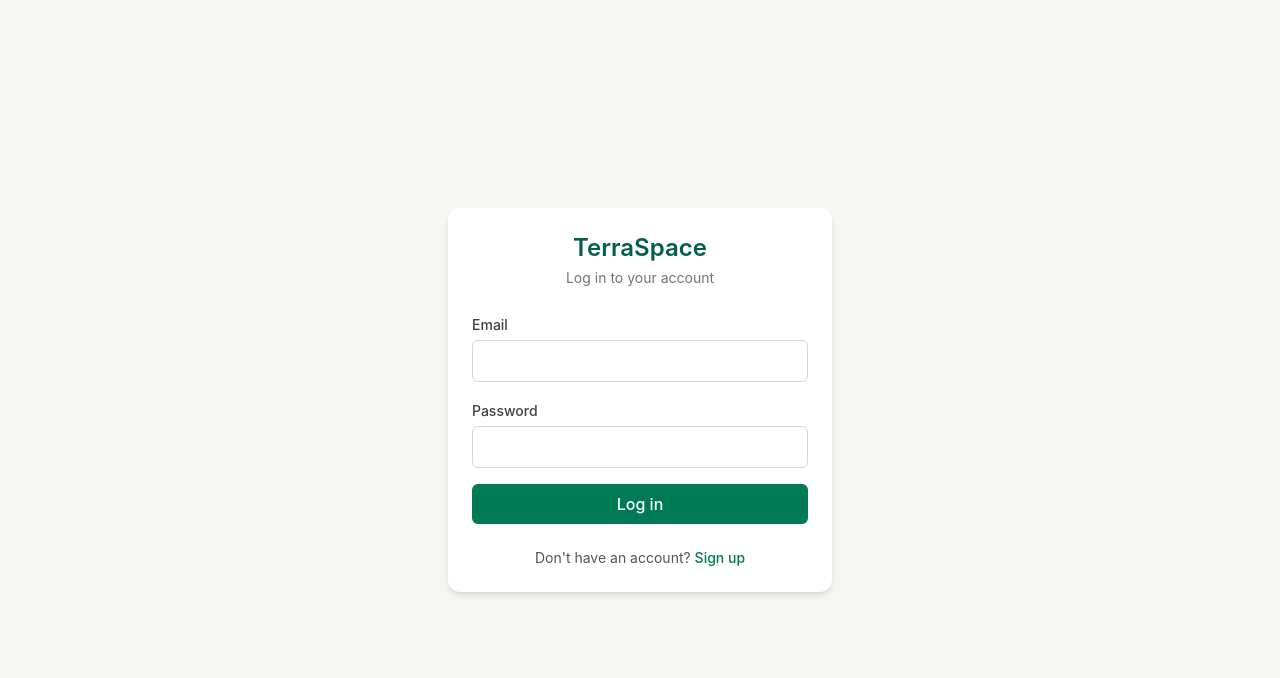
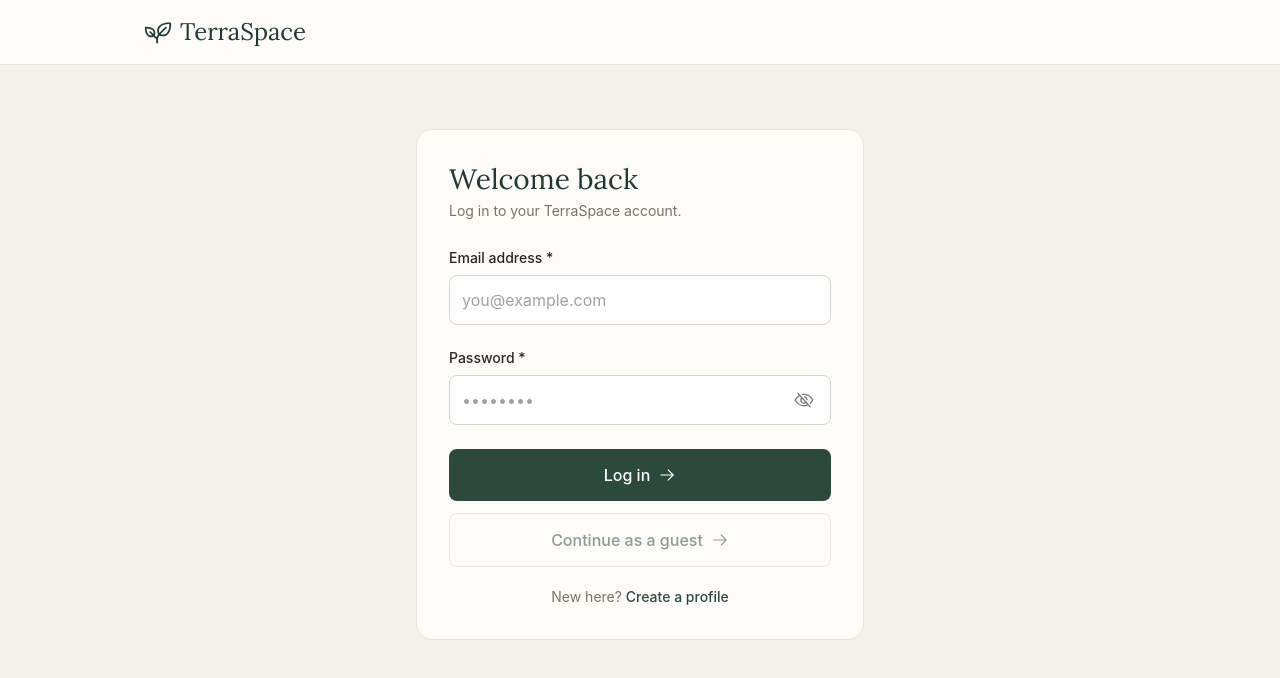
Before and after one commit to Viktor-Marunic/Terrarium-webapp, a React (Vite) app in the folder frontend/: page /login in a window 1280 px wide. Shown: the top 678 px of the page. Built offline with nearby package versions, Linux system fonts and the light colour scheme; no server answers.

Commit message:
signup visual changes

```diff
--- a/frontend/src/components/common/ListingImage.jsx
+++ b/frontend/src/components/common/ListingImage.jsx
@@ -2,6 +2,7 @@
 // Shared by the marketplace (cards, gallery) and the shopping bag.
 // The parent sets the size/aspect ratio and must be `relative`. The photo is absolutely positioned so its own
 // size can never stretch the box: in normal flow a tall phone photo makes an aspect-ratio box grow to fit it.
+// object-contain shows the whole photo (nothing cropped or distorted); the sage background fills any leftover space.
 import { PlantIcon } from '@phosphor-icons/react'
 
 export function ListingImage({ src, alt = '' }) {
@@ -12,5 +13,5 @@ export function ListingImage({ src, alt = '' }) {
       </div>
     )
   }
-  return <img src={src} alt={alt} loading="lazy" className="absolute inset-0 h-full w-full object-cover" />
+  return <img src={src} alt={alt} loading="lazy" className="absolute inset-0 h-full w-full bg-sage-50 object-contain" />
 }
--- /dev/null
+++ b/frontend/src/features/auth/components/AuthButtons.jsx
@@ -0,0 +1,27 @@
+// The two stacked buttons under the login/sign-up forms: the submit button (dark, with an arrow) and
+// "Continue as a guest". Guest access doesn't exist yet (every page needs an account), so that one is disabled.
+import { ArrowRightIcon } from '@phosphor-icons/react'
+
+export function AuthButtons({ label, pendingLabel, isPending }) {
+  return (
+    <div className="space-y-3 pt-1">
+      <button
+        type="submit"
+        disabled={isPending}
+        className="flex w-full items-center justify-center gap-2 rounded-lg bg-forest-700 py-3.5 font-medium text-white transition-[background-color,scale] hover:bg-forest-800 disabled:opacity-60 motion-safe:active:scale-[0.98]"
+      >
+        {isPending ? pendingLabel : label}
+        {!isPending && <ArrowRightIcon size={18} aria-hidden="true" />}
+      </button>
+      <button
+        type="button"
+        disabled
+        title="Guest access is coming soon"
+        className="flex w-full items-center justify-center gap-2 rounded-lg border border-stone-300 bg-paper py-3.5 font-medium text-forest-800 disabled:cursor-not-allowed disabled:opacity-50"
+      >
+        Continue as a guest
+        <ArrowRightIcon size={18} aria-hidden="true" />
+      </button>
+    </div>
+  )
+}
--- /dev/null
+++ b/frontend/src/features/auth/components/AuthField.jsx
@@ -0,0 +1,47 @@
+// Labeled input for the login/sign-up card (TerraSpace mockup): label with a required star, optional leading
+// and trailing slots inside the box (initials preview, show-password eye), a hint, and the validation message.
+// Spread react-hook-form's register() into it. Auth-only: other forms keep using components/common/FormField.
+import { useId } from 'react'
+
+export function AuthField({ label, required = false, hint, error, leading, trailing, ...inputProps }) {
+  const id = useId()
+  const hintId = `${id}-hint`
+  const errorId = `${id}-error`
+
+  return (
+    <div>
+      <label htmlFor={id} className="text-sm font-medium text-stone-800">
+        {label}
+        {required && <span aria-hidden="true"> *</span>}
+      </label>
+      {/* The border lives on the wrapper so the slots sit inside the box; focus-within draws the focus ring. */}
+      <div
+        className={`mt-1.5 flex items-center gap-2.5 rounded-lg border bg-white px-3 transition-[border-color,box-shadow] focus-within:border-forest-700 focus-within:ring-2 focus-within:ring-forest-700/15 ${
+          error ? 'border-red-400' : 'border-stone-300'
+        }`}
+      >
+        {leading}
+        <input
+          id={id}
+          required={required}
+          aria-invalid={Boolean(error)}
+          aria-describedby={[hint && hintId, error && errorId].filter(Boolean).join(' ') || undefined}
+          // text-base (16px) stops iOS Safari from zooming in when the field is focused.
+          className="min-w-0 flex-1 bg-transparent py-3 text-base text-stone-900 placeholder:text-stone-400 focus:outline-none"
+          {...inputProps}
+        />
+        {trailing}
+      </div>
+      {hint && (
+        <p id={hintId} className="mt-1.5 text-xs text-stone-500">
+          {hint}
+        </p>
+      )}
+      {error && (
+        <p id={errorId} className="mt-1 text-sm text-red-600">
+          {error}
+        </p>
+      )}
+    </div>
+  )
+}
--- a/frontend/src/features/auth/components/LoginForm.jsx
+++ b/frontend/src/features/auth/components/LoginForm.jsx
@@ -3,7 +3,9 @@ import { useForm } from 'react-hook-form'
 import { zodResolver } from '@hookform/resolvers/zod'
 import { loginSchema } from '../schemas'
 import { useSignIn } from '../hooks'
-import { FormField } from '../../../components/common/FormField'
+import { AuthField } from './AuthField'
+import { PasswordField } from './PasswordField'
+import { AuthButtons } from './AuthButtons'
 
 export function LoginForm() {
   const signIn = useSignIn()
@@ -14,11 +16,19 @@ export function LoginForm() {
   } = useForm({ resolver: zodResolver(loginSchema) })
 
   return (
-    <form onSubmit={handleSubmit((values) => signIn.mutate(values))} className="space-y-4" noValidate>
-      <FormField label="Email" type="email" autoComplete="email" error={errors.email?.message} {...register('email')} />
-      <FormField
+    <form onSubmit={handleSubmit((values) => signIn.mutate(values))} className="space-y-5" noValidate>
+      <AuthField
+        label="Email address"
+        required
+        type="email"
+        autoComplete="email"
+        placeholder="you@example.com"
+        error={errors.email?.message}
+        {...register('email')}
+      />
+      <PasswordField
         label="Password"
-        type="password"
+        required
         autoComplete="current-password"
         error={errors.password?.message}
         {...register('password')}
@@ -28,13 +38,7 @@ export function LoginForm() {
           {signIn.error.message}
         </p>
       )}
-      <button
-        type="submit"
-        disabled={signIn.isPending}
-        className="w-full rounded-md bg-emerald-700 py-2 font-medium text-white transition-colors hover:bg-emerald-800 disabled:opacity-60"
-      >
-        {signIn.isPending ? 'Logging in…' : 'Log in'}
-      </button>
+      <AuthButtons label="Log in" pendingLabel="Logging in…" isPending={signIn.isPending} />
     </form>
   )
 }
--- /dev/null
+++ b/frontend/src/features/auth/components/PasswordField.jsx
@@ -0,0 +1,28 @@
+// Password AuthField with an eye button to show/hide what's typed (handy on phones). Pass register() props through.
+import { useState } from 'react'
+import { EyeIcon, EyeSlashIcon } from '@phosphor-icons/react'
+import { AuthField } from './AuthField'
+
+export function PasswordField(props) {
+  const [isVisible, setIsVisible] = useState(false)
+
+  return (
+    <AuthField
+      // Faded dots hint that this is the password box; used by both the login and sign-up forms.
+      placeholder="••••••••"
+      {...props}
+      type={isVisible ? 'text' : 'password'}
+      trailing={
+        <button
+          type="button"
+          onClick={() => setIsVisible((visible) => !visible)}
+          aria-label={isVisible ? 'Hide password' : 'Show password'}
+          aria-pressed={isVisible}
+          className="-mr-1 flex size-9 shrink-0 items-center justify-center rounded-md text-stone-500 hover:text-stone-800"
+        >
+          {isVisible ? <EyeIcon size={20} aria-hidden="true" /> : <EyeSlashIcon size={20} aria-hidden="true" />}
+        </button>
+      }
+    />
+  )
+}
--- a/frontend/src/features/auth/components/SignUpForm.jsx
+++ b/frontend/src/features/auth/components/SignUpForm.jsx
@@ -1,42 +1,92 @@
 // Creates an account; the database trigger creates the matching profile with the chosen username.
-import { useForm } from 'react-hook-form'
+// The username field previews the user's initials as they type, like the mockup.
+import { useForm, useWatch } from 'react-hook-form'
 import { zodResolver } from '@hookform/resolvers/zod'
+import { CheckIcon } from '@phosphor-icons/react'
 import { signUpSchema } from '../schemas'
 import { useSignUp } from '../hooks'
-import { FormField } from '../../../components/common/FormField'
+import { AuthField } from './AuthField'
+import { PasswordField } from './PasswordField'
+import { AuthButtons } from './AuthButtons'
 
 export function SignUpForm() {
   const signUp = useSignUp()
   const {
     register,
     handleSubmit,
+    control,
     formState: { errors },
-  } = useForm({ resolver: zodResolver(signUpSchema) })
+  } = useForm({ resolver: zodResolver(signUpSchema), defaultValues: { username: '', acceptTerms: false } })
+  // useWatch (not watch()) so only this value re-renders the preview and the React Compiler lint stays happy.
+  const initials = useWatch({ control, name: 'username' }).trim().slice(0, 2).toUpperCase()
 
   // Email confirmation is off, so sign-up logs the user in directly and LoginPage redirects home.
   return (
-    <form onSubmit={handleSubmit((values) => signUp.mutate(values))} className="space-y-4" noValidate>
-      <FormField label="Username" autoComplete="username" error={errors.username?.message} {...register('username')} />
-      <FormField label="Email" type="email" autoComplete="email" error={errors.email?.message} {...register('email')} />
-      <FormField
+    <form onSubmit={handleSubmit((values) => signUp.mutate(values))} className="space-y-5" noValidate>
+      <AuthField
+        label="Username"
+        required
+        autoComplete="username"
+        autoCapitalize="none"
+        placeholder="e.g. mossy_maker"
+        hint="Your profile icon is created from your username."
+        error={errors.username?.message}
+        leading={
+          <span
+            aria-hidden="true"
+            className="flex size-8 shrink-0 items-center justify-center rounded-full bg-sage-100 text-xs font-semibold text-forest-800"
+          >
+            {initials || '?'}
+          </span>
+        }
+        {...register('username')}
+      />
+      <AuthField
+        label="Email address"
+        required
+        type="email"
+        autoComplete="email"
+        placeholder="you@example.com"
+        hint="For signing in. Never shown publicly."
+        error={errors.email?.message}
+        {...register('email')}
+      />
+      <PasswordField
         label="Password"
-        type="password"
+        required
         autoComplete="new-password"
+        hint="Use at least 8 characters, including a number."
         error={errors.password?.message}
         {...register('password')}
       />
+      <div>
+        {/* Native checkbox stays (keyboard + screen readers); the styled box is drawn over it with peer-checked. */}
+        <label className="flex cursor-pointer items-start gap-3 text-sm text-stone-600">
+          <span className="relative mt-0.5 flex size-5 shrink-0">
+            <input
+              type="checkbox"
+              className="peer size-5 cursor-pointer appearance-none rounded border border-stone-300 bg-white checked:border-forest-700 checked:bg-forest-700 focus-visible:ring-2 focus-visible:ring-forest-700/30 focus-visible:outline-none"
+              aria-invalid={Boolean(errors.acceptTerms)}
+              {...register('acceptTerms')}
+            />
+            <CheckIcon
+              size={14}
+              weight="bold"
+              aria-hidden="true"
+              className="pointer-events-none absolute inset-0 m-auto hidden text-white peer-checked:block"
+            />
+          </span>
+          {/* The guideline/terms/privacy pages don't exist yet, so this is plain text for now. */}
+          <span>I agree to the Community guidelines, Terms and Privacy policy. *</span>
+        </label>
+        {errors.acceptTerms && <p className="mt-1 text-sm text-red-600">{errors.acceptTerms.message}</p>}
+      </div>
       {signUp.error && (
         <p role="alert" className="text-sm text-red-600">
           {signUp.error.message}
         </p>
       )}
-      <button
-        type="submit"
-        disabled={signUp.isPending}
-        className="w-full rounded-md bg-emerald-700 py-2 font-medium text-white transition-colors hover:bg-emerald-800 disabled:opacity-60"
-      >
-        {signUp.isPending ? 'Creating account…' : 'Create account'}
-      </button>
+      <AuthButtons label="Create my profile" pendingLabel="Creating your profile…" isPending={signUp.isPending} />
     </form>
   )
 }
--- a/frontend/src/features/marketplace/api.js
+++ b/frontend/src/features/marketplace/api.js
@@ -6,7 +6,7 @@ export const LISTINGS_PAGE_SIZE = 12
 
 // Columns every listing view needs, including the embedded seller username.
 const LISTING_COLUMNS =
-  'id, seller_id, title, description, price, condition, category, contact_info, image_urls, status, created_at, seller:profiles(username)'
+  'id, seller_id, title, description, price, condition, category, contact_info, image_urls, status, created_at, seller:profiles(username, avatar_url)'
 
 /**
  * One page of active listings, newest first, optionally only one category.
--- a/frontend/src/features/marketplace/components/ListingDetails.jsx
+++ b/frontend/src/features/marketplace/components/ListingDetails.jsx
@@ -7,7 +7,8 @@ import { ListingSpecs } from './ListingSpecs'
 import { SellerCard } from './SellerCard'
 
 // `buyAction` ("Add to bag", passed in by the page) is shown above "Contact seller" for other users' active listings.
-export function ListingDetails({ listing, isOwner, buyAction }) {
+// `sellerAvatarSrc` (also from the page) is the seller's profile picture for the seller card.
+export function ListingDetails({ listing, isOwner, buyAction, sellerAvatarSrc }) {
   const isSold = listing.status === 'sold'
   const sellerUsername = listing.seller?.username ?? 'deleted'
 
@@ -44,7 +45,7 @@ export function ListingDetails({ listing, isOwner, buyAction }) {
       )}
 
       <ListingSpecs listing={listing} />
-      <SellerCard username={sellerUsername} listedAt={listing.created_at} />
+      <SellerCard username={sellerUsername} avatarSrc={sellerAvatarSrc} listedAt={listing.created_at} />
     </div>
   )
 }
--- a/frontend/src/pages/ListingPage.jsx
+++ b/frontend/src/pages/ListingPage.jsx
@@ -9,6 +9,7 @@ import { ListingGallery } from '../features/marketplace/components/ListingGaller
 import { ListingDetails } from '../features/marketplace/components/ListingDetails'
 import { BookmarkButton } from '../features/bookmarks/components/BookmarkButton'
 import { AddToBagButton } from '../features/cart/components/AddToBagButton'
+import { avatarSrc } from '../features/profiles/avatar'
 
 export function ListingPage() {
   const { id } = useParams()
@@ -50,6 +51,8 @@ export function ListingPage() {
           listing={listing.data}
           isOwner={isOwner}
           buyAction={<AddToBagButton listingId={listing.data.id} variant="primary" />}
+          // Same picture as on their profile (uploaded avatar, or the one generated from their username).
+          sellerAvatarSrc={listing.data.seller ? avatarSrc(listing.data.seller) : undefined}
         />
       </div>
     </div>
--- a/frontend/src/pages/LoginPage.jsx
+++ b/frontend/src/pages/LoginPage.jsx
@@ -1,9 +1,26 @@
-// /login — one card that switches between "Log in" and "Sign up".
+// /login — the TerraSpace sign-up / log-in card (mockup: "Create your profile"), switching between the two forms.
+// Has its own logo-only top bar because it sits outside AppLayout (no tabs, bag or avatar before logging in).
 import { useState } from 'react'
 import { Navigate } from 'react-router-dom'
+import { PlantIcon } from '@phosphor-icons/react'
 import { useSession } from '../features/auth/hooks'
 import { LoginForm } from '../features/auth/components/LoginForm'
 import { SignUpForm } from '../features/auth/components/SignUpForm'
+
+const copy = {
+  login: {
+    title: 'Welcome back',
+    subtitle: 'Log in to your TerraSpace account.',
+    switchPrompt: 'New here?',
+    switchAction: 'Create a profile',
+  },
+  signup: {
+    title: 'Create your profile',
+    subtitle: 'Join the TerraSpace community. It only takes a minute.',
+    switchPrompt: 'Already a member?',
+    switchAction: 'Log in',
+  },
+}
 
 export function LoginPage() {
   const { session } = useSession()
@@ -11,26 +28,33 @@ export function LoginPage() {
 
   if (session) return <Navigate to="/" replace />
 
-  const isLogin = mode === 'login'
+  const text = copy[mode]
   return (
-    <main className="flex min-h-svh items-center justify-center bg-stone-100 px-4">
-      <div className="w-full max-w-sm rounded-xl bg-white p-6 shadow-md">
-        <h1 className="mb-1 text-center text-2xl font-semibold text-emerald-800">TerraSpace</h1>
-        <p className="mb-6 text-center text-sm text-stone-500">
-          {isLogin ? 'Log in to your account' : 'Create a new account'}
-        </p>
-        {isLogin ? <LoginForm /> : <SignUpForm />}
-        <p className="mt-6 text-center text-sm text-stone-600">
-          {isLogin ? "Don't have an account? " : 'Already have an account? '}
+    <div className="min-h-svh bg-cream">
+      <header className="border-b border-stone-200 bg-paper pt-[env(safe-area-inset-top)]">
+        <div className="mx-auto flex h-16 max-w-5xl items-center gap-2 px-4 text-forest-800">
+          <PlantIcon size={28} aria-hidden="true" />
+          <span className="font-display text-2xl">TerraSpace</span>
+        </div>
+      </header>
+      <main className="px-4 pt-6 pb-12 sm:pt-16">
+        <div className="mx-auto w-full max-w-md rounded-2xl border border-stone-200 bg-paper p-5 sm:p-8">
+          <h1 className="font-display text-[28px] leading-tight text-forest-800">{text.title}</h1>
+          <p className="mt-1 mb-6 text-sm text-stone-500">{text.subtitle}</p>
+          {/* key: switching modes mounts a fresh form, so values and errors don't carry over. */}
+          {mode === 'login' ? <LoginForm key="login" /> : <SignUpForm key="signup" />}
+          <p className="mt-5 text-center text-sm text-stone-500">
+            {text.switchPrompt}{' '}
             <button
               type="button"
-            onClick={() => setMode(isLogin ? 'signup' : 'login')}
-            className="font-medium text-emerald-700 hover:underline"
+              onClick={() => setMode(mode === 'login' ? 'signup' : 'login')}
+              className="font-medium text-forest-700 underline-offset-2 hover:underline"
             >
-            {isLogin ? 'Sign up' : 'Log in'}
+              {text.switchAction}
             </button>
           </p>
         </div>
       </main>
+    </div>
   )
 }
```
Also changed, not shown: frontend/src/features/auth/schemas.js (+8 -1 lines), frontend/src/features/marketplace/components/SellerCard.jsx (+8 -3 lines). Lines whose indentation alone changed are shown as unchanged.
